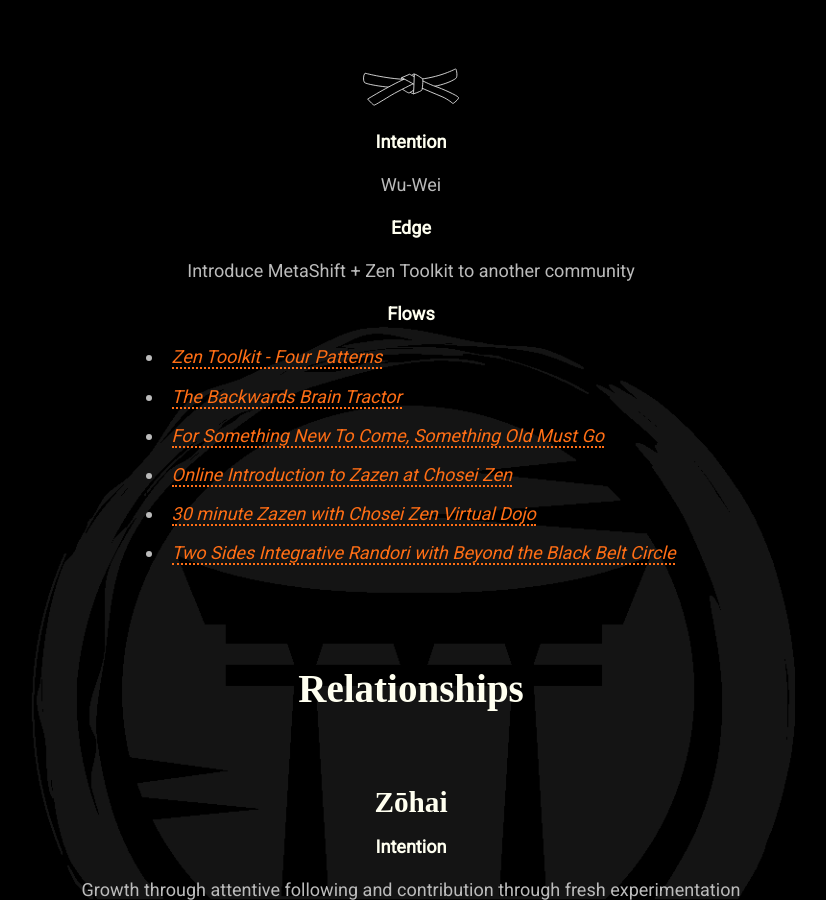
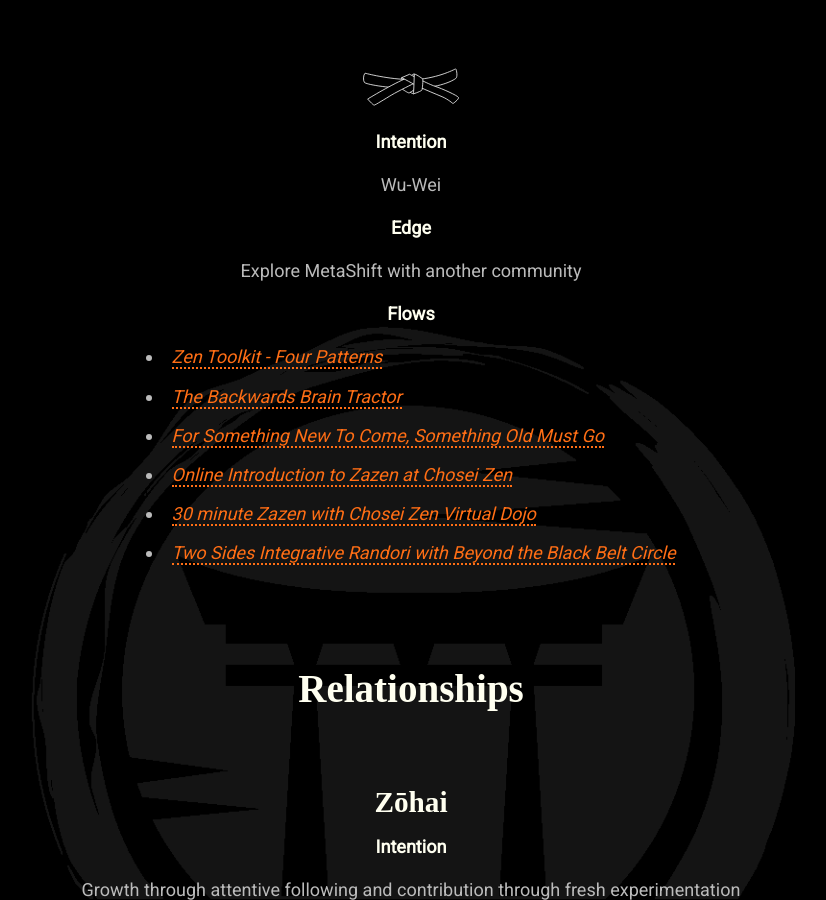
Before and after one commit to mindset-dojo/mindset-dojo.github.io, a Jekyll site: the page built from program.md, in a window 1280 px wide and 900 px high, scrolled down 5549 px. Shown: the whole window, without its empty margins (229-1055 px from the left). Built offline with Jekyll 4.4.1, drawn with Linux system fonts in a browser that asks for light colours; some web fonts are replaced.

Commit message:
feat: Clarify Black Level edge

```diff
--- a/_data/program.yaml
+++ b/_data/program.yaml
@@ -156,7 +156,7 @@ levels:
     label: Shodan
     level: 1
     intention: Wu-Wei
-    edge: Introduce MetaShift + Zen Toolkit to another community
+    edge: Explore MetaShift with another community
     flows:
       - label: Zen Toolkit - Four Patterns
         url: https://vimeo.com/944675826/c57a7ce142
```
